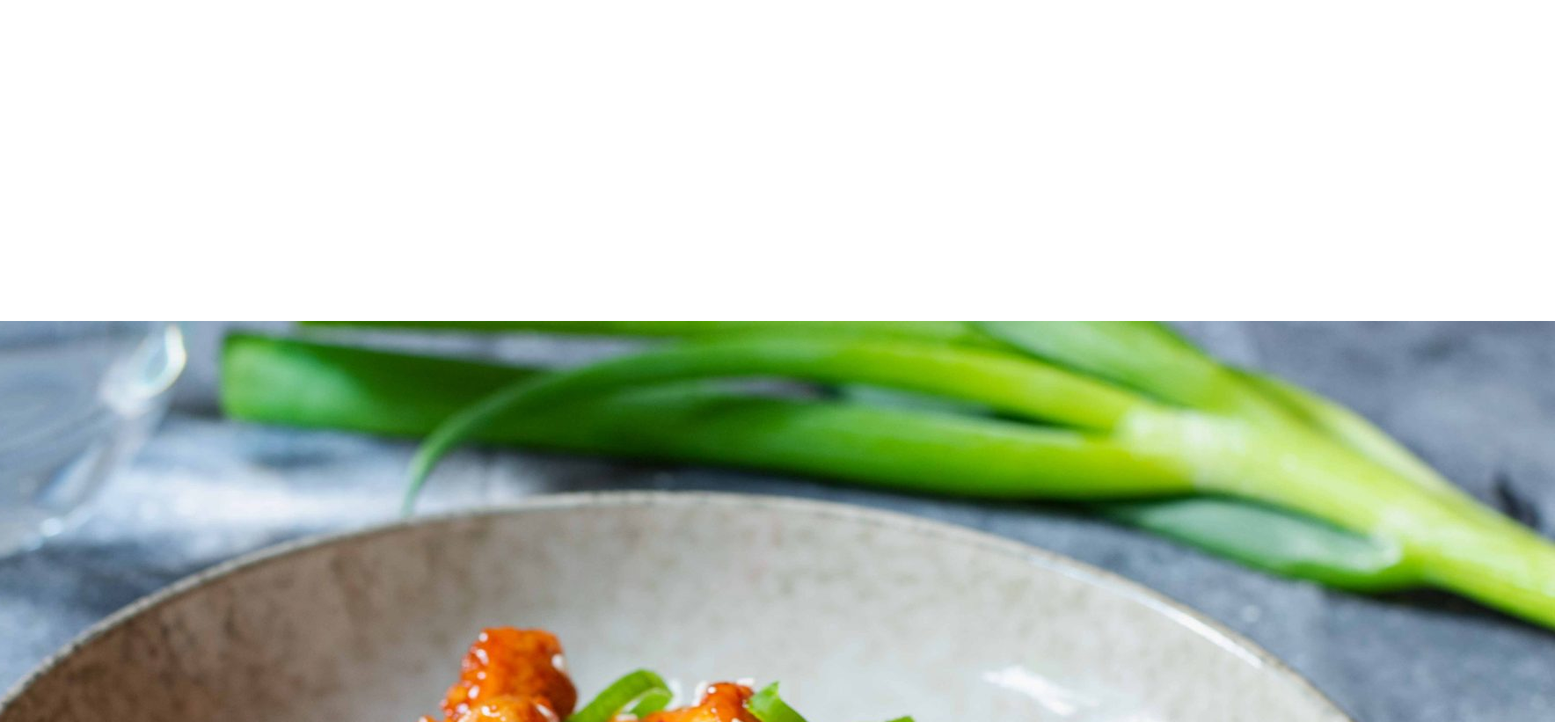
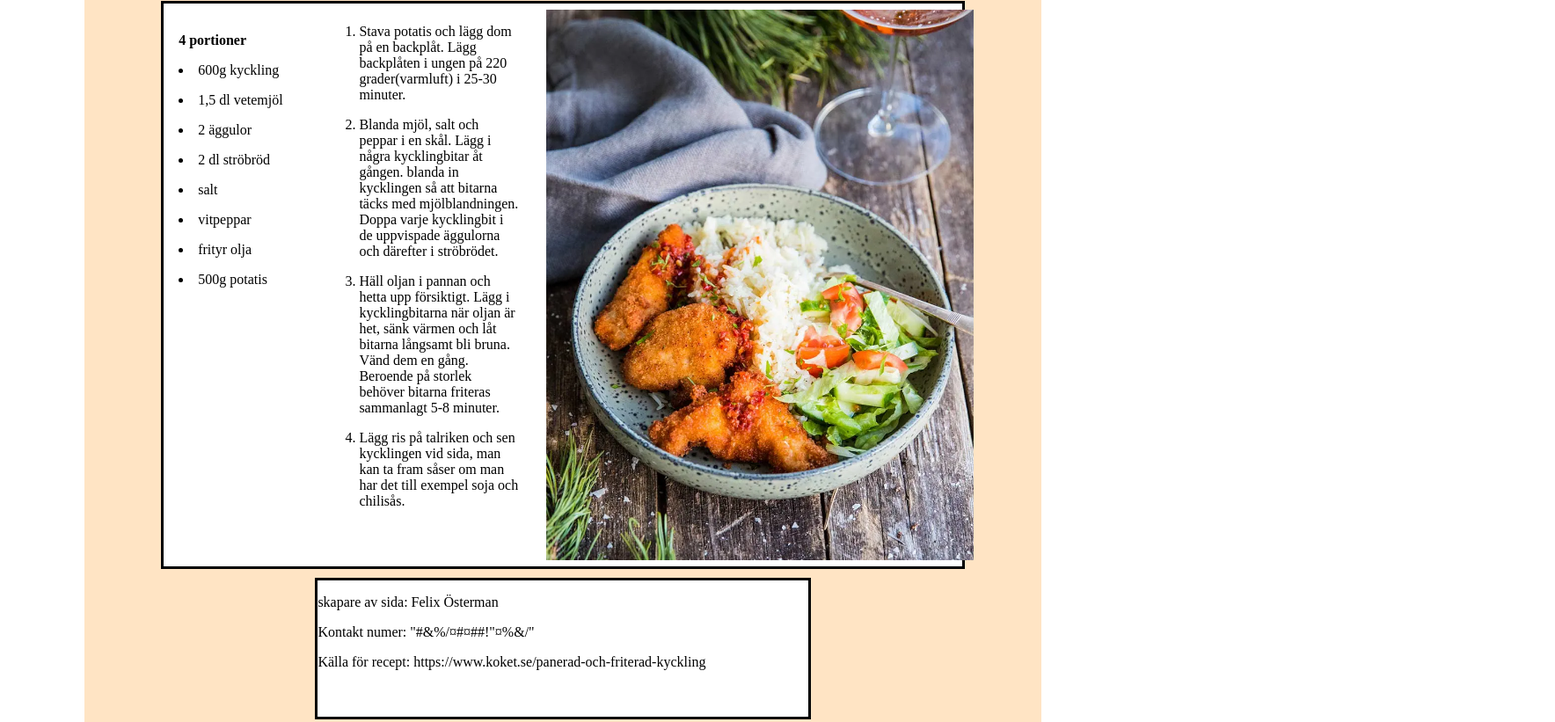
Before and after one commit to FelixOsterman/webbproduktion, a plain HTML site: page index.html in a window 1280 px wide. Shown: the part 474-1295 px from the top of the page at 88% size, 1768 px wide, since content can reach past the window. Drawn offline with Linux system fonts and the light colour scheme.

Commit message:
During the last setion i fixed the problem with the grid layout and made some miner changes to the site.

```diff
--- a/index.html
+++ b/index.html
@@ -1,54 +1,84 @@
 <!DOCTYPE html>
 <html lang="en">
+
 <head>
     <meta charset="UTF-8">
     <meta name="viewport" content="width=device-width, initial-scale=1.0">
     <title>Fried Chicken Recipe</title>
     <link rel="stylesheet" href="style.css">
 </head>
+
 <body>
+    <div class="frame">
+    </div>
     <div class="rubrik">
         <img src="Fried-Chicken.png" alt="Fried chicken logo">
     </div>
 
     <div class="sammanfattning">
-        <p>Jag skapade denna sida för att sprida ett vist recept. Detaa är ett recept som jag gillar och ofta inte görs av andra så med dena sida hoppas jag att mer personer skulle kunna njuta av det.</p>
+        <p>Jag skapade denna sida för att sprida ett vist recept. Detaa är ett recept som jag gillar och ofta inte görs
+            av andra så med dena sida hoppas jag att mer personer skulle kunna njuta av det.</p>
 
-        <p>Det här receptet är en kyckling rät med ris som bas. Kycklingen är friterad och har en crispy och good smak.</p>
+        <p>Det här receptet är en kyckling rät med ris som bas. Kycklingen är friterad och har en crispy och good smak.
+        </p>
     </div>
 
-    <main>
-        <div class="ingridienser">
-            <strong>4 portioner</strong>
-            <ul>600g kyckling</ul>
-            <ul>1,5 dl vetemjöl</ul>
-            <ul>2 äggulor</ul>
-            <ul>2 dl ströbröd</ul>
-            <ul>salt</ul>
-            <lu>vitpeppar</ul>
-            <ul>frityr olja</ul>
-            <ul>500g potatis</ul>
-        </div>
+    <main> </main>
+    <div class="ingridienser">
+        <p></p>
+        <strong>4 portioner</strong>
+        <p></p>
+        <li>600g kyckling</li>
+        <p></p>
+        <li>1,5 dl vetemjöl</li>
+        <p></p>
+        <li>2 äggulor</li>
+        <p></p>
+        <li>2 dl ströbröd</li>
+        <p></p>
+        <li>salt</li>
+        <p></p>
+        <li>vitpeppar</li>
+        <p></p>
+        <li>frityr olja</li>
+        <p></p>
+        <li>500g potatis</li>
+    </div>
 
-        <div class="instruktioner">  //gör till en siffer lista
-            <li>Stava potatis och lägg dom på en backplåt. Lägg backplåten i ungen på 220 grader(varmluft) i 25-30 minuter.</li>
+    <div class="instruktioner">
+        <ol>
+            <li>Stava potatis och lägg dom på en backplåt. Lägg backplåten i ungen på 220 grader(varmluft) i 25-30
+                minuter.
+            </li>
+            <p></p>
+            <li>Blanda mjöl, salt och peppar i en skål. Lägg i några kycklingbitar åt gången. blanda in kycklingen så
+                att
+                bitarna täcks med mjölblandningen. Doppa varje kycklingbit i de uppvispade äggulorna och därefter i
+                ströbrödet.
+            </li>
+                <p></p>
+                <li>Häll oljan i pannan och hetta upp försiktigt. Lägg i kycklingbitarna när oljan är het, sänk värmen och
+                låt
+                bitarna långsamt bli bruna. Vänd dem en gång. Beroende på storlek behöver bitarna friteras sammanlagt
+                5-8
+                minuter.
+            </li>
+            <p></p>
+            <li>Lägg ris på talriken och sen kycklingen vid sida, man kan ta fram såser om man har det till exempel soja
+                och
+                chilisås.
+            </li>
+        </ol>
+    </div>
 
-            <li>Blanda mjöl, salt och peppar i en skål. Lägg i några kycklingbitar åt gången. blanda in kycklingen så att bitarna täcks med mjölblandningen. Doppa varje kycklingbit i de uppvispade äggulorna och därefter i ströbrödet.</li>
-
-            <li>Häll oljan i pannan och hetta upp försiktigt. Lägg i kycklingbitarna när oljan är het, sänk värmen och låt bitarna långsamt bli bruna. Vänd dem en gång. Beroende på storlek behöver bitarna friteras sammanlagt 5-8 minuter.</li>
-
-            <li>Lägg ris på talriken och sen kycklingen vid sida, man kan ta fram såser om man har det till exempel soja och chilisås.</li>
-        </div>
-
-        <div class="rät_bild">
-            <img src="DSC_8419-scaled.jpg" alt="Bild av kyckling räten">
-        </div>
-    </main>
+    <img class="ratt_bild" src="kyckling-D14I7924.webp" alt="Bild av kyckling räten">
 
     <footer>
         <p>skapare av sida: Felix Österman</p>
         <p>Kontakt numer: "#&%/¤#¤##!"¤%&/"</p>
         <p>Källa för recept: https://www.koket.se/panerad-och-friterad-kyckling</p>
     </footer>
+    </div>
 </body>
+
 </html>
--- a/style.css
+++ b/style.css
@@ -1,49 +1,62 @@
-body{
+body {
     display: grid;
-    grid-template-columns: 1fr 1fr 1fr 8fr 1fr 1fr 1fr;
-    grid-template-rows: 4fr 5fr 15fr 4fr;
-    grid-gap: 5px;
+    grid-template-columns: 1fr 1fr 1fr 1fr 1fr 2fr 4fr 1fr 1fr 1fr 1fr;
+    grid-template-rows: 50px 225px 1fr 4fr 1fr 50px;
+    grid-gap: 10px;
+}
+
+.frame {
+    grid-column: 2/11;
+    grid-row: 1/7;
+    background-color: bisque;
+}
+
+.rubrik {
+    grid-column: 4/9;
+    grid-row: 2/3;
+}
+
+.sammanfattning {
+    grid-column: 5/8;
+    grid-row: 3/4;
+    border: 3px black solid;
     background-color: white;
 }
 
-.rubrik{
-    grid-column: 3/6;
-    grid-row: 1/2;
-    align-items: center;
+main {
+    display: flex;
+    flex-direction: row;
+    justify-content: space-around;
+    grid-column: 3/10;
+    grid-row: 4/5;
+    border: 3px black solid;
+    background-color: white;
 }
 
-.sammanfattning{
-    grid-column: 4/5;
-    grid-row: 2/3;
+.ingridienser {
+    margin: 20px;
+    grid-column: 3/5;
+    grid-row: 4/5;
     background-color: white;
-    border-color: black;
 }
 
-main{
-    display: flex;
-    flex-direction: row;
-    justify-content: center;
-    grid-column: 2/7;
-    grid-row: 3/4;
+.instruktioner {
+    margin: 10px;
+    grid-column: 5/7;
+    grid-row: 4/5;
     background-color: white;
-    border-color: black;
 }
 
-.ingridienser{
-    align-items: flex-start;
+.ratt_bild {
+    margin:10px;
+    width: 100%;
+    grid-column: 7/10;
+    grid-row: 4/5;
 }
 
-.instruktioner{
-    align-items: center;
+footer {
+    grid-column: 5/8;
+    grid-row: 5/6;
+    background-color: white;
+    border: 3px black solid;
 }
-
-.rät_bild{
-    align-items: flex-end;
-}
-
-footer{
-    grid-column: 4/5;
-    grid-row: 4/5;
-    background-color: white;
-    border-color: black;
-}
```
Also changed, not shown: DSC_8419-scaled.jpg (deleted), kyckling-D14I7924.webp (added).
